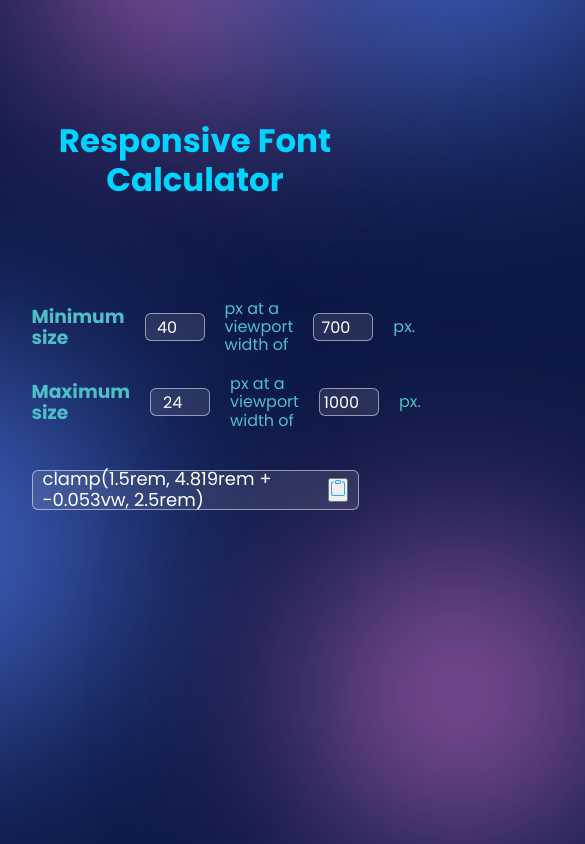
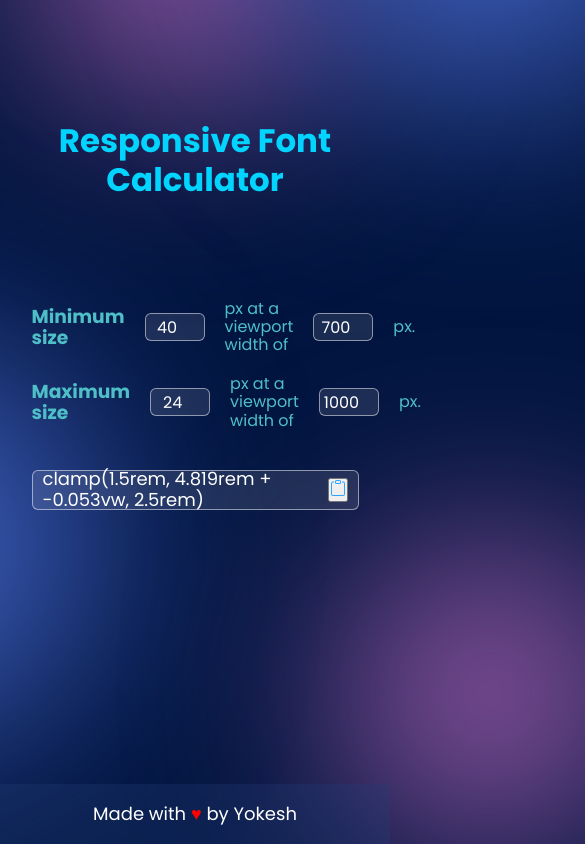
Before and after one commit to yokesh-ks/ToolEmpire, a Next.js app: page / in a window 390 px wide. Shown: the top 844 px of the page, 585 px wide, since content can reach past the window. Built offline with nearby package versions, Linux system fonts and the light colour scheme.

Commit message:
feat(footer added): footer added in Responsive Font Screen (#3)

```diff
--- a/src/Layout/LayoutStyles.js
+++ b/src/Layout/LayoutStyles.js
@@ -4,7 +4,6 @@ export const Container = styled.div`
   max-width: 100%;
   min-height: 100vh;
   height: 100%;
-  position: relative;
   margin: 0 auto;
   @media (min-width: 330px) {
     max-width: 300px;
--- a/src/Layout/layout.js
+++ b/src/Layout/layout.js
@@ -1,11 +1,13 @@
 import React from "react";
 
 import { Container } from "./LayoutStyles";
+import Footer from "../components/Footer";
 
 export const Layout = ({ children }) => {
   return (
     <Container>
       <main>{children}</main>
+      <Footer />
     </Container>
   );
 };
--- /dev/null
+++ b/src/components/Footer.js
@@ -0,0 +1,35 @@
+import React from "react";
+import styled from "styled-components";
+
+function Footer() {
+  return (
+    <FooterContainer>
+      <FooterText>
+        Made with <span>&hearts;</span> by Yokesh
+      </FooterText>
+    </FooterContainer>
+  );
+}
+
+const FooterContainer = styled.div`
+  position: absolute;
+  background: rgba(35, 60, 115, 0.3);
+  height: 60px;
+  width: 100vw;
+  bottom: 0;
+  left: 0;
+  display: flex;
+  align-items: center;
+  justify-content: center;
+`;
+
+const FooterText = styled.p`
+  color: white;
+  font-size: 18px;
+
+  span {
+    color: red;
+  }
+`;
+
+export default Footer;
--- a/src/theme/default.js
+++ b/src/theme/default.js
@@ -10,7 +10,7 @@ export default {
     primary1: "rgb(79, 191, 199)",
     primary2: "#00FFDD",
     secondary: "#E8FFC2",
-    background: "#0d1946",
+    background: "#021540",
   },
   // Breakpoints for responsive design
   breakpoints: {
```
